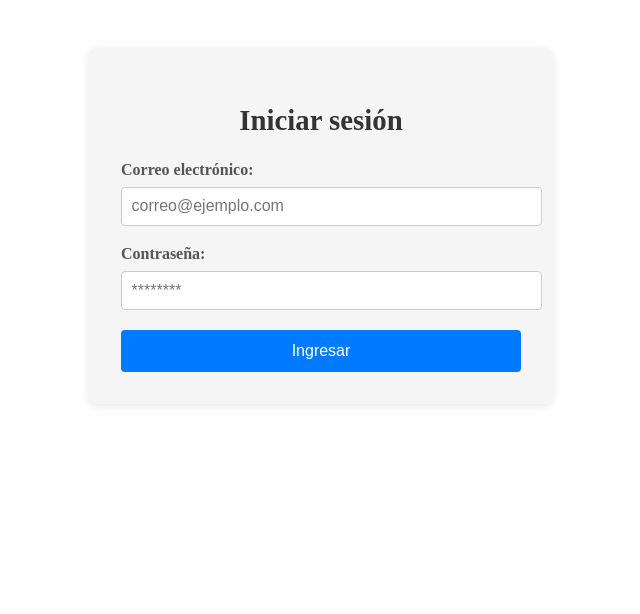
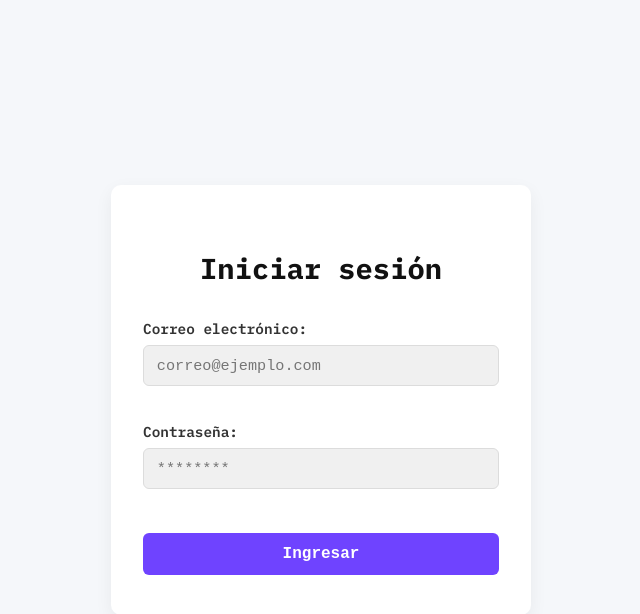
Before and after one commit to uberney2/pro-decider-front, a React (Vite) app: page / in a window 1280 px wide. Shown: the top 614 px of the page, without its empty margins (319-959 px from the left). Built offline with nearby package versions, Linux system fonts and the light colour scheme.

Commit message:
Login style

```diff
--- a/src/pages/login/Login.module.css
+++ b/src/pages/login/Login.module.css
@@ -1,61 +1,90 @@
-.loginContainer {
-  width: 100%;
-  max-width: 400px;
-  margin: 3rem auto;
-  padding: 2rem;
-  background-color: #f5f5f5;
-  border-radius: 8px;
-  box-shadow: 0 2px 8px rgba(0, 0, 0, 0.1);
+/* src/pages/login/Login.module.css */
+
+@import url("https://fonts.googleapis.com/css2?family=IBM+Plex+Mono:wght@400;500;600;700&display=swap");
+
+* { box-sizing: border-box; }
+
+.pageWrapper{
+  min-height:100vh;
+  display:flex;
+  justify-content:center;
+  align-items:center;
+  background:#f5f7fa;
+  padding:1rem;
+  font-family:'IBM Plex Mono', monospace;
 }
 
-.title {
-  text-align: center;
-  margin-bottom: 1.5rem;
-  font-size: 1.8rem;
-  color: #333;
+/* ----- tarjeta ----- */
+.card{
+  width:100%;
+  max-width:420px;
+  background:#fff;
+  border-radius:10px;
+  box-shadow:0 6px 18px rgba(0,0,0,.06);
+  padding:2.5rem 2rem;
 }
 
-.form {
-  display: flex;
-  flex-direction: column;
+.title{
+  text-align:center;
+  font-size:1.8rem;
+  font-weight:700;
+  margin-bottom:2rem;
+  color:#111;
 }
 
-.formGroup {
-  margin-bottom: 1.2rem;
+/* ----- formulario ----- */
+.form{
+  display:flex;
+  flex-direction:column;
+  gap:2.25rem;
 }
 
-.label {
-  display: block;
-  margin-bottom: 0.5rem;
-  font-weight: 600;
-  color: #555;
+.formGroup{ display:flex; flex-direction:column; }
+
+.label{
+  margin-bottom:.45rem;
+  font-weight:600;
+  font-size:.9rem;
+  color:#333;
 }
 
-.input {
-  width: 100%;
-  padding: 0.6rem;
-  border: 1px solid #ccc;
-  border-radius: 4px;
-  font-size: 1rem;
+.input{
+  padding:.65rem .8rem;
+  font-size:.95rem;
+  border:1px solid #dcdcdc;
+  border-radius:6px;
+  background:#f0f0f0;
+  transition:border-color .2s, background .2s;
+  font-family: 'IBM Plex Mono', monospace;
 }
 
-.button {
-  padding: 0.75rem;
-  border: none;
-  border-radius: 4px;
-  background-color: #007bff;
-  color: white;
-  font-size: 1rem;
-  cursor: pointer;
-  transition: background-color 0.3s ease;
+.input:focus{
+  background:#fff;
+  border-color:#6f43ff;
+  box-shadow:0 0 0 2px rgba(111,67,255,.2);
+  outline:none;
 }
 
-.button:hover {
-  background-color: #0056b3;
+/* ----- botón ----- */
+.button{
+  margin-top:.5rem;
+  padding:.75rem 1rem;
+  background:#6f43ff;
+  color:#fff;
+  border:none;
+  border-radius:6px;
+  font-size:1rem;
+  font-weight:600;
+  cursor:pointer;
+  transition:background .25s;
+  font-family: 'IBM Plex Mono', monospace;
 }
+.button:hover{ background:#5e3ad1; }
 
-.error {
-  color: red;
-  margin-bottom: 1rem;
-  font-weight: 500;
+/* ----- error ----- */
+.error{
+  color:#d22;
+  font-size:.85rem;
+  margin-top:-.5rem;
+  font-weight:500;
 }
--- a/src/pages/login/Login.tsx
+++ b/src/pages/login/Login.tsx
@@ -1,8 +1,13 @@
+// src/pages/login/Login.tsx
 import React, { useState, useContext } from "react";
 import { useNavigate } from "react-router-dom";
-import { login, LoginResponse, LoginCredentials } from "../../service/authService";
+import {
+  login,
+  LoginResponse,
+  LoginCredentials,
+} from "../../service/authService";
 import { AuthContext } from "../../context/AuthContext";
-import styles from "./Login.module.css"; // Asegúrate de tener este archivo
+import styles from "./Login.module.css";
 
 const Login: React.FC = () => {
   const [email, setEmail] = useState("");
@@ -18,7 +23,6 @@ const Login: React.FC = () => {
 
     try {
       const data: LoginResponse = await login(credentials);
-      // Actualiza el contexto con token y portfolio
       setAuthData({ token: data.access_token, portfolio: data.portfolio });
       navigate("/home");
     } catch (err: any) {
@@ -30,8 +34,10 @@ const Login: React.FC = () => {
   };
 
   return (
-    <div className={styles.loginContainer}>
+    <div className={styles.pageWrapper}>
+      <div className={styles.card}>
         <h2 className={styles.title}>Iniciar sesión</h2>
+
         <form onSubmit={handleSubmit} className={styles.form}>
           <div className={styles.formGroup}>
             <label htmlFor="email" className={styles.label}>
@@ -47,6 +53,7 @@ const Login: React.FC = () => {
               className={styles.input}
             />
           </div>
+
           <div className={styles.formGroup}>
             <label htmlFor="password" className={styles.label}>
               Contraseña:
@@ -61,12 +68,15 @@ const Login: React.FC = () => {
               className={styles.input}
             />
           </div>
+
           {error && <p className={styles.error}>{error}</p>}
+
           <button type="submit" className={styles.button}>
             Ingresar
           </button>
         </form>
       </div>
+    </div>
   );
 };
 
```
Lines whose indentation alone changed are shown as unchanged.
